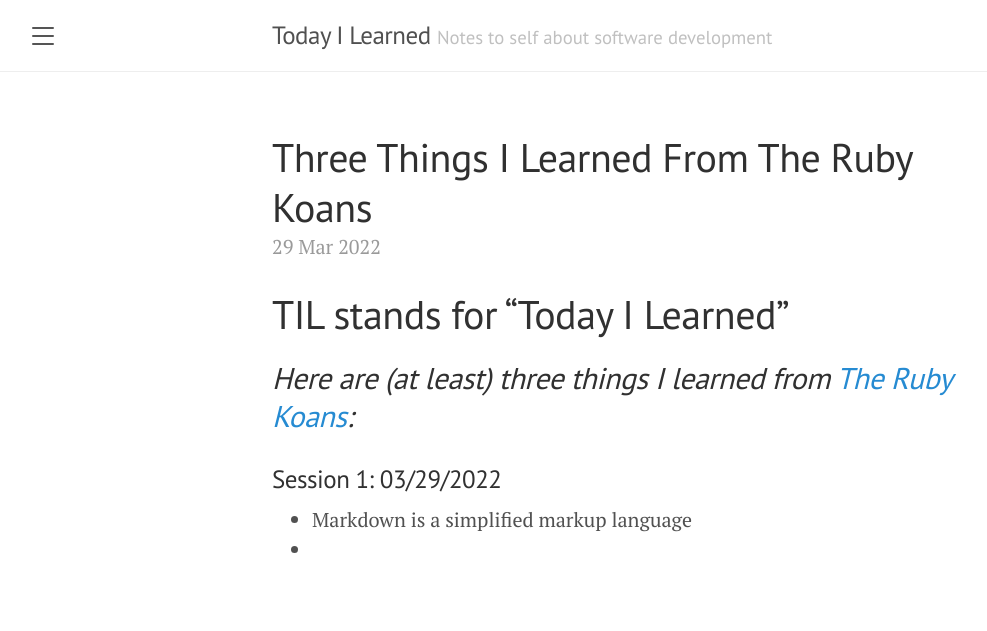
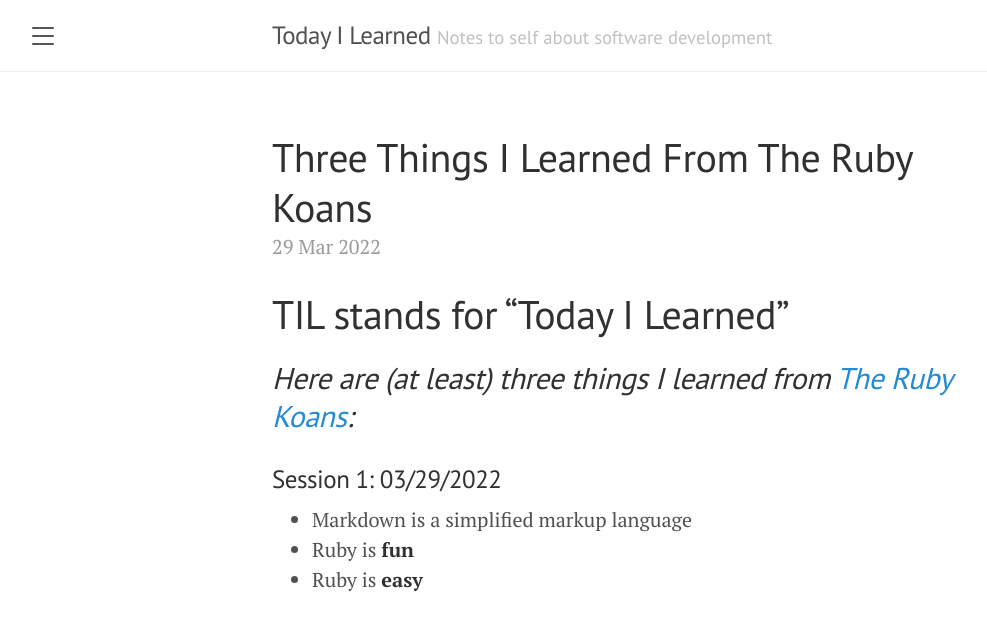
Before and after one commit to KevinDelaFuente/til, a Jekyll site: the page built from _posts/2022-03-29-three-things-i-learned-from-the-ruby-koans.md, in a window 1280 px wide. Shown: the top 631 px of the page, without its empty margins (8-995 px from the left). Built offline with Jekyll 4.4.1, drawn with Linux system fonts in a browser that asks for light colours; our own code applies the rules of GitHub Pages for plain Markdown files.

Commit message:
Added bullets to TIL

```diff
--- a/_posts/2022-03-29-three-things-i-learned-from-the-ruby-koans.md
+++ b/_posts/2022-03-29-three-things-i-learned-from-the-ruby-koans.md
@@ -5,4 +5,5 @@
 ### Session 1: 03/29/2022
 
 - Markdown is a simplified markup language
--
+- Ruby is **fun**
+- Ruby is **easy**
```
